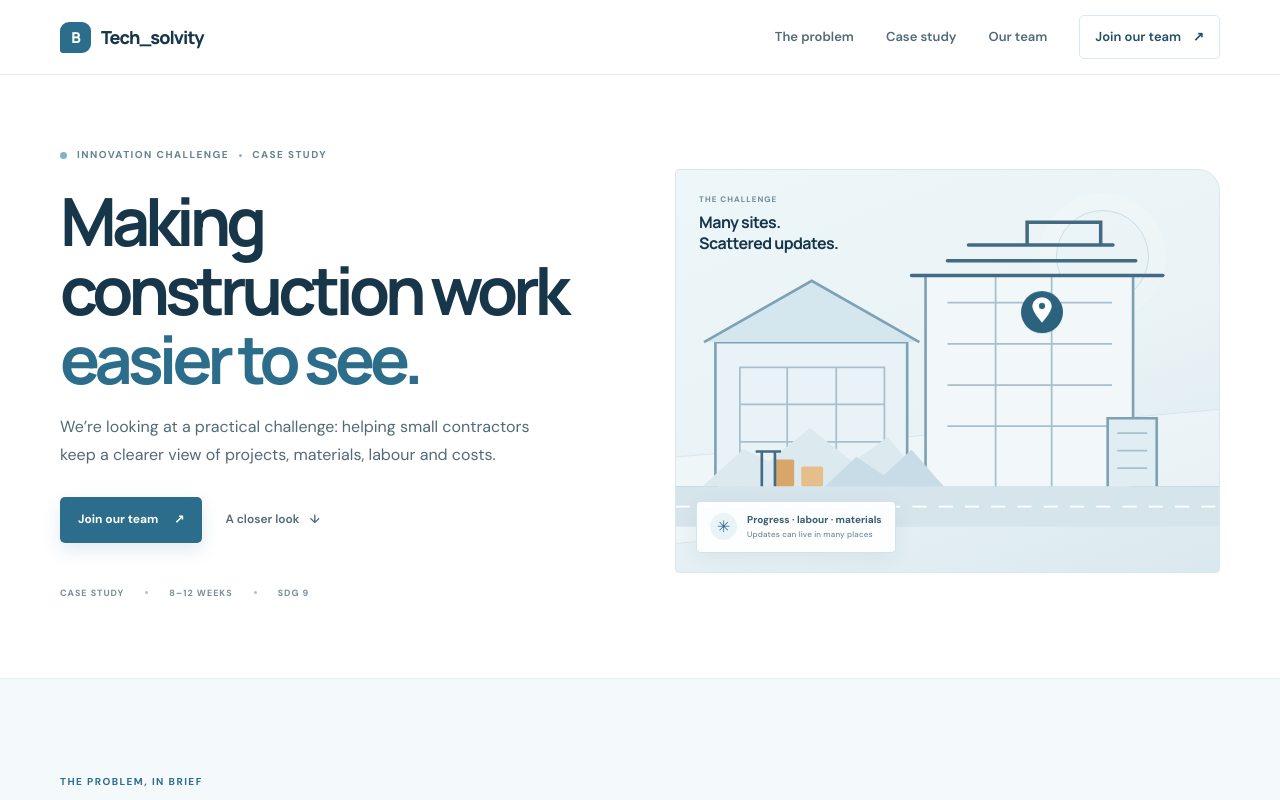
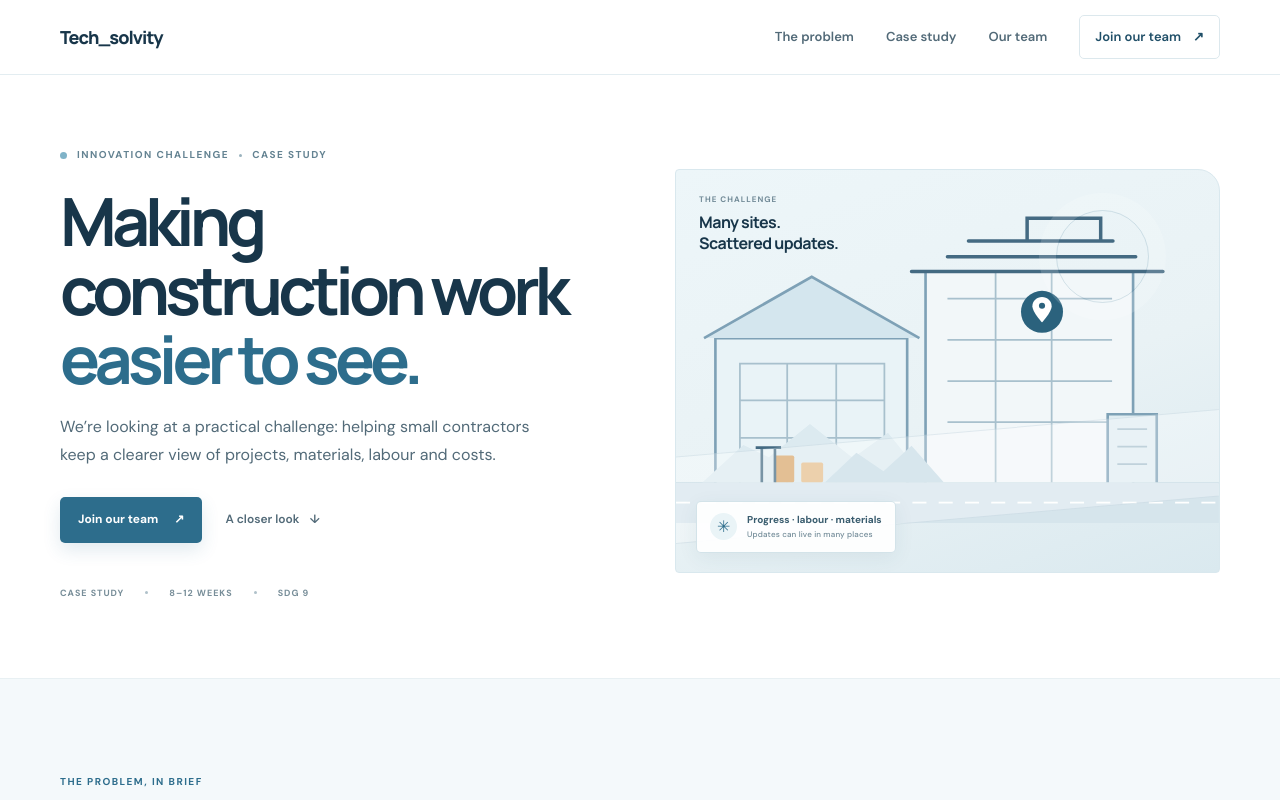
Before and after one commit to Omkard007/Tech_solvity, a Next.js app: page / in a window 1280 px wide. Shown: the top 800 px of the page. Built offline with nearby package versions, Linux system fonts and the light colour scheme.

Commit message:
svg removed

```diff
--- a/app/globals.css
+++ b/app/globals.css
@@ -27,7 +27,6 @@ img, svg { display: block; max-width: 100%; height: auto; }
 .site-header { position: sticky; z-index: 20; top: 0; background: rgba(255,255,255,.94); border-bottom: 1px solid rgba(220,232,237,.78); backdrop-filter: blur(14px); }
 .nav { height: 74px; display: flex; align-items: center; justify-content: space-between; }
 .brand { display: inline-flex; align-items: center; gap: 10px; font: 800 18px/1 var(--display); letter-spacing: -.055em; }
-.brand-icon { width: 31px; height: 31px; display: grid; place-items: center; border-radius: 9px 9px 9px 3px; color: white; background: var(--blue); font: 800 15px var(--display); }
 .nav-links { display: flex; align-items: center; gap: 32px; color: var(--body); font-size: 13px; font-weight: 600; }
 .nav-links > a:not(.nav-cta):hover, .footer-contact:hover { color: var(--blue); }
 .nav-cta { display: inline-flex; align-items: center; gap: 12px; padding: 10px 15px; border: 1px solid var(--line); border-radius: 5px; color: var(--blue-deep); transition: border-color .2s, background .2s; }
@@ -57,8 +56,6 @@ h1 em { color: var(--blue); font-style: normal; }
 .hero-art { height: 404px; position: relative; overflow: hidden; border: 1px solid #d9e8ee; border-radius: 4px 22px 4px 4px; background: linear-gradient(160deg,#edf6f9 0%,#e9f2f5 57%,#dae9ef 100%); }
 .hero-art::after { content: ''; position: absolute; left: -100px; right: -100px; bottom: 52px; height: 85px; transform: rotate(-5deg); background: rgba(255,255,255,.28); border-top: 1px solid rgba(140,174,190,.22); border-bottom: 1px solid rgba(140,174,190,.22); }
 .art-sun { position: absolute; right: 70px; top: 40px; width: 93px; height: 93px; border: 1px solid rgba(45,109,140,.16); border-radius: 50%; box-shadow: 0 0 0 17px rgba(255,255,255,.15); }
-.construction-art { position: absolute; z-index: 1; inset: 0; width: 100%; height: 100%; }
-.art-pin { transform-origin: 418px 155px; animation: pin-bob 3.8s ease-in-out infinite; }
 .art-caption { position: absolute; z-index: 2; left: 23px; top: 23px; display: flex; flex-direction: column; gap: 6px; }
 .art-caption span, .art-note small { color: #718a97; font-size: 8px; font-weight: 700; letter-spacing: .13em; }
 .art-caption strong { color: var(--ink); font: 700 16px/1.3 var(--display); letter-spacing: -.035em; }
@@ -157,7 +154,6 @@ h1 em { color: var(--blue); font-style: normal; }
 .footer-contact { display: inline-flex; gap: 10px; align-items: center; color: #426b7d; font-size: 11px; font-weight: 600; }
 .reveal { animation: enter .65s both; }
 @keyframes enter { from { opacity: 0; transform: translateY(12px); } to { opacity: 1; transform: translateY(0); } }
-@keyframes pin-bob { 0%,100% { transform: translateY(0); } 50% { transform: translateY(-5px); } }
 @keyframes bar-in { from { transform: scaleX(.4); } to { transform: scaleX(1); } }
 
 @media (max-width: 980px) {
--- a/app/page.tsx
+++ b/app/page.tsx
@@ -48,7 +48,6 @@ export default function Home() {
       <header className="site-header">
         <nav className="nav shell" aria-label="Main navigation">
           <a className="brand" href="#top" aria-label={`${PROJECT_NAME} home`}>
-            <span className="brand-icon" aria-hidden="true">B</span>
             <span>{PROJECT_NAME}</span>
           </a>
           <button
@@ -107,7 +106,7 @@ export default function Home() {
               <path d="M98 357V317H113V357M91 317H120" stroke="#446A82" strokeWidth="3" />
               <path d="M0 380H620" stroke="#D6E5EC" strokeWidth="46" />
               <path d="M0 380H620" stroke="#FFFFFF" strokeWidth="2" strokeDasharray="16 14" />
-              <g className="art-pin"><circle cx="418" cy="162" r="24" fill="#2B627D"/><path d="M418 174C418 174 407 162 407 155.5C407 149.7 411.9 145 418 145C424.1 145 429 149.7 429 155.5C429 162 418 174 418 174Z" fill="white"/><circle cx="418" cy="155" r="3.5" fill="#2B627D"/></g>
+              <g><circle cx="418" cy="162" r="24" fill="#2B627D"/><path d="M418 174C418 174 407 162 407 155.5C407 149.7 411.9 145 418 145C424.1 145 429 149.7 429 155.5C429 162 418 174 418 174Z" fill="white"/><circle cx="418" cy="155" r="3.5" fill="#2B627D"/></g>
             </svg>
             <div className="art-note"><span className="note-spark">✳</span><span><strong>Progress · labour · materials</strong><small>Updates can live in many places</small></span></div>
           </div>
@@ -207,7 +206,7 @@ export default function Home() {
         </section>
       </main>
 
-      <footer className="footer"><div className="shell footer-inner"><a className="brand" href="#top"><span className="brand-icon" aria-hidden="true">B</span><span>{PROJECT_NAME}</span></a><p>Innovation Challenge · 2026<br />Solving real-world construction problems through technology.</p><a className="footer-contact" href={WHATSAPP_URL} target="_blank" rel="noreferrer">+91 78881 24630 <Arrow /></a></div></footer>
+      <footer className="footer"><div className="shell footer-inner"><a className="brand" href="#top"><span>{PROJECT_NAME}</span></a><p>Innovation Challenge · 2026<br />Solving real-world construction problems through technology.</p><a className="footer-contact" href={WHATSAPP_URL} target="_blank" rel="noreferrer">+91 78881 24630 <Arrow /></a></div></footer>
     </>
   );
 }
```
